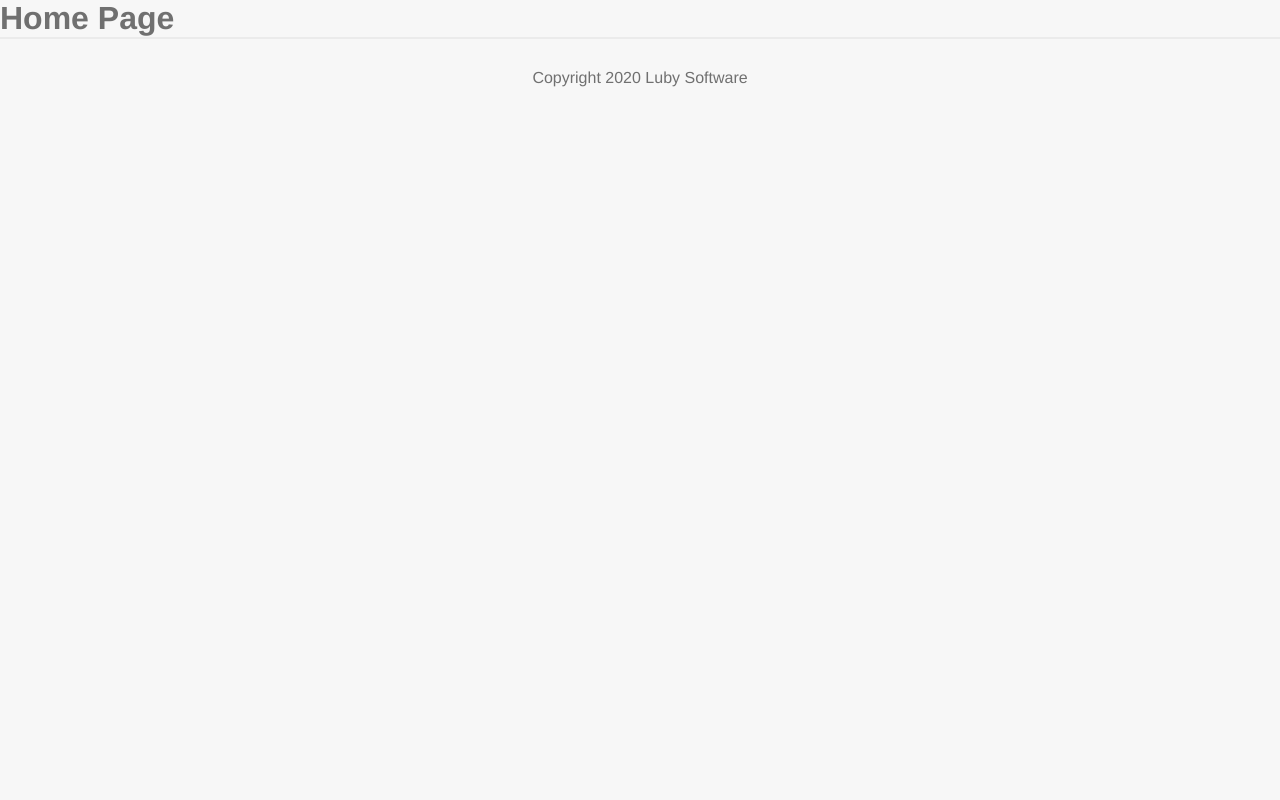
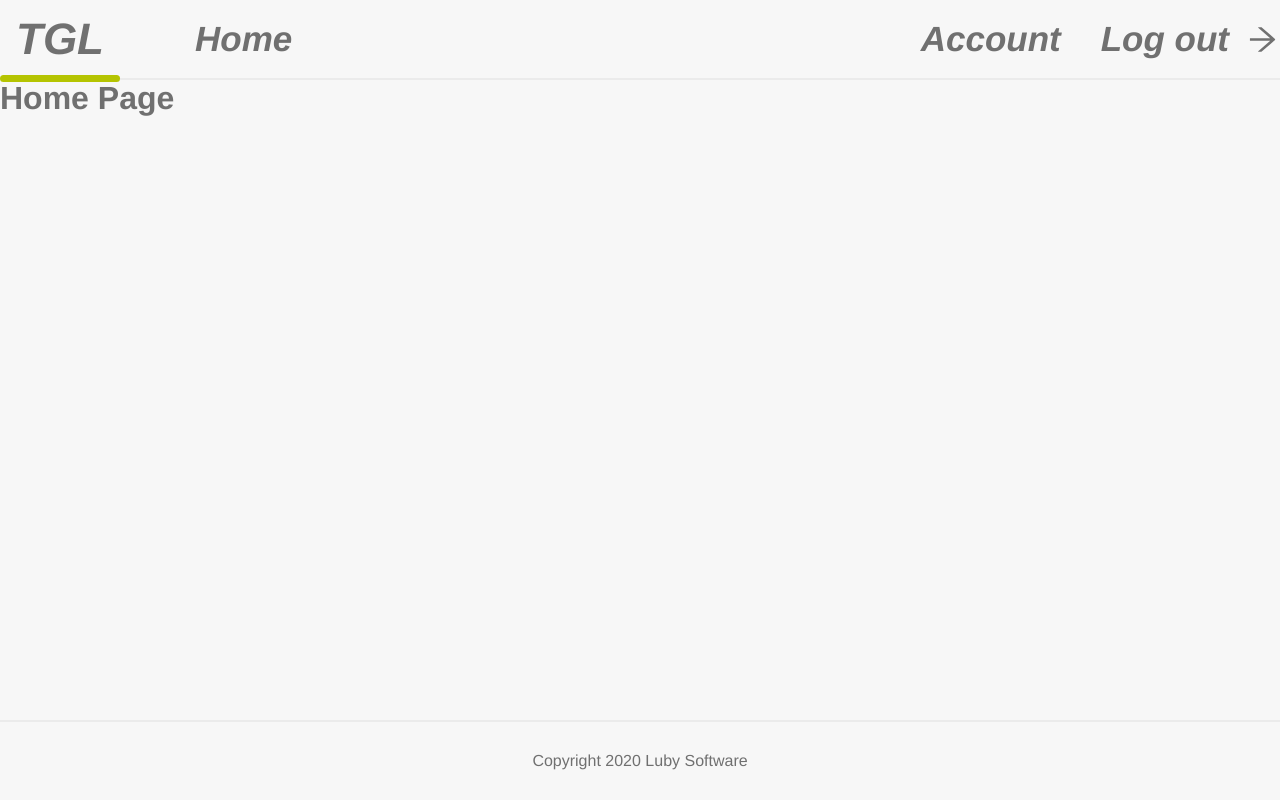
Before and after one commit to gabepinheiro/tgl-react, a React (Vite) app: page / in a window 1280 px wide. Built offline with nearby package versions, Linux system fonts and the light colour scheme.

Commit message:
feat: added layouts for header and private page

```diff
--- a/src/app.tsx
+++ b/src/app.tsx
@@ -3,6 +3,7 @@ import { Routes, Route } from 'react-router-dom'
 
 import PublicPageLayout from '@/layout/public-page'
 import { Footer } from './layout/footer'
+import { PrivatePage } from './layout/private-page'
 
 const AuthPage = lazy(() => import('@/pages/auth-page'))
 const HomePage = lazy(() => import('@/pages/home'))
@@ -14,7 +15,7 @@ export function App () {
   return (
     <Suspense fallback={<p>Loading...</p>}>
       <Routes>
-        <Route path='/' element={<HomePage />} />
+        <Route path='/' element={<PrivatePage element={<HomePage />} />} />
 
         <Route element={<PublicPageLayout />}>
           <Route path='/authentication' element={<AuthPage />} />
@@ -22,7 +23,7 @@ export function App () {
           <Route path='/reset-password' element={<ResetPasswordPage />} />
         </Route>
 
-        <Route path='/new-bet' element={<NewBetPage />} />
+        <Route path='/new-bet' element={<PrivatePage element={<NewBetPage />} />} />
         <Route path='*' element={<h1>Page not found!</h1>} />
       </Routes>
 
--- /dev/null
+++ b/src/layout/header/index.tsx
@@ -0,0 +1,28 @@
+import { ButtonLink } from '@/components/button-link'
+
+import {
+  AiOutlineArrowRight as ArrowRightIcon,
+} from 'react-icons/ai'
+
+import * as S from './styles'
+
+export const Header = () => {
+  return (
+    <S.Wrapper>
+      <S.Container>
+        <S.Logo>TGL</S.Logo>
+        <S.Navigation>
+          <S.NavItems>
+            <S.NavItem>
+              <ButtonLink to='/'>Home</ButtonLink>
+            </S.NavItem>
+          </S.NavItems>
+        </S.Navigation>
+        <S.Actions>
+          <ButtonLink to='/account'>Account</ButtonLink>
+          <ButtonLink as='button'>Log out <ArrowRightIcon /></ButtonLink>
+        </S.Actions>
+      </S.Container>
+    </S.Wrapper>
+  )
+}
--- /dev/null
+++ b/src/layout/header/styles.ts
@@ -0,0 +1,66 @@
+import styled, { css } from 'styled-components'
+
+export const Wrapper = styled.header`
+  ${({ theme }) => css`
+    border-bottom: 2px solid ${theme.colors.gray250};
+  `}
+  height: 8.0rem;
+
+  button, a {
+    transition: color 0.2s ease-in-out;
+  }
+  button:hover, a:hover {
+    color: ${({ theme }) => theme.colors.greenLight};
+  }
+  `
+
+export const Container = styled.div`
+  ${({ theme }) => css`
+    max-width: ${theme.container};
+    height: 100%;
+    margin: 0 auto;
+    display: flex;
+    gap: 7.5rem;
+    align-items: center;
+  `}
+`
+
+export const Logo = styled.h1`
+  color: var(--text-title);
+  font-style: italic;
+  font-size: 4.4rem;
+  padding: 0 1rem;
+  width: max-content;
+  height: 100%;
+  display: flex;
+  align-items: center;
+  position: relative;
+  padding: 0 1.6rem;
+
+  ::after {
+    content: '';
+    display: block;
+    width: 100%;
+    height: 0.7rem;
+    background-color: ${({ theme }) => theme.colors.greenLight};
+    border-radius: 6px;
+    position: absolute;
+    bottom: -0.35rem;
+    left:0
+ }
+`
+
+export const Navigation = styled.nav`
+`
+
+export const NavItems = styled.ul`
+  list-style: none;
+`
+
+export const NavItem = styled.li``
+
+export const Actions = styled.section`
+  display: flex;
+  gap: 4.0rem;
+  margin-left: auto;
+`
--- /dev/null
+++ b/src/layout/private-page/index.tsx
@@ -0,0 +1,17 @@
+import { ReactNode } from 'react'
+import { Header } from '../header'
+
+import * as S from './styles'
+
+type PrivatePageProps = {
+  element: ReactNode
+}
+
+export const PrivatePage = ({ element }: PrivatePageProps) => {
+  return (
+    <S.Wrapper>
+      <Header />
+      {element}
+    </S.Wrapper>
+  )
+}
--- /dev/null
+++ b/src/layout/private-page/styles.ts
@@ -0,0 +1,5 @@
+import styled from 'styled-components'
+
+export const Wrapper = styled.div`
+  height: 90vh;
+`
```
